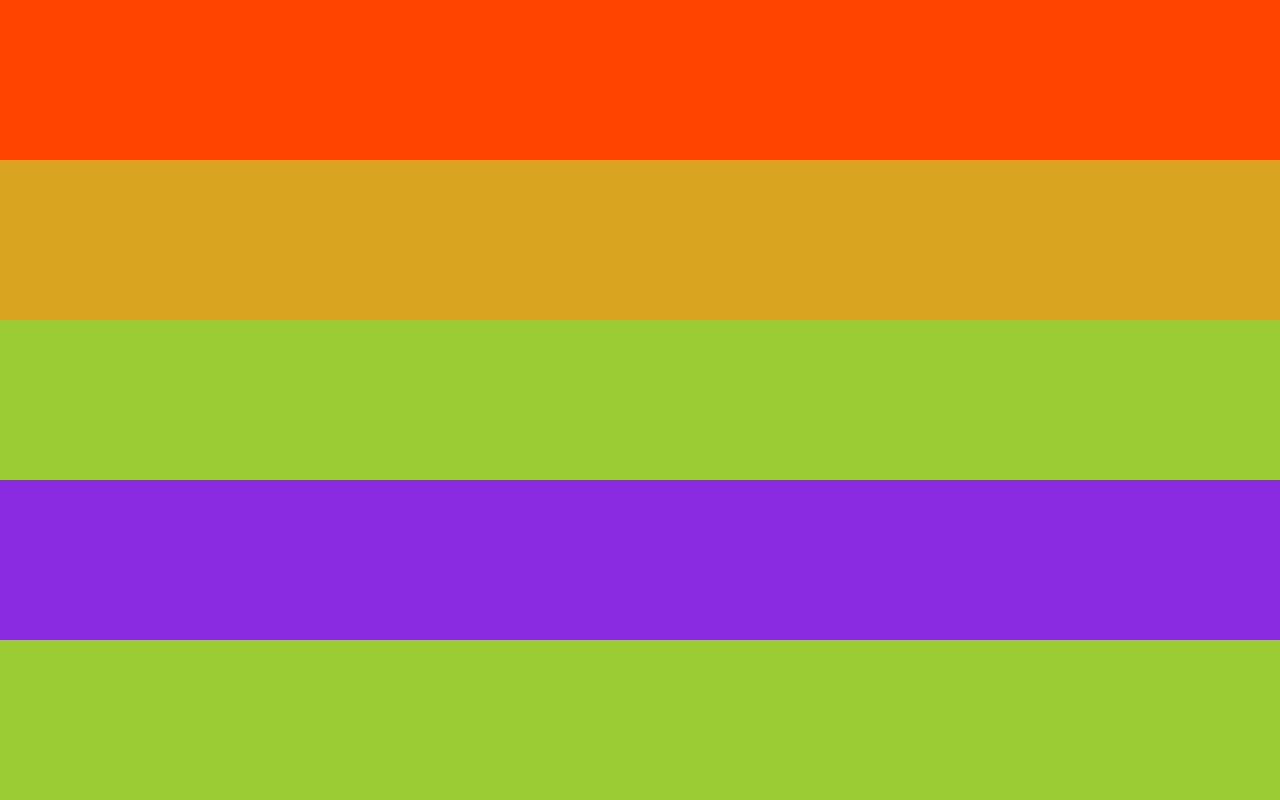
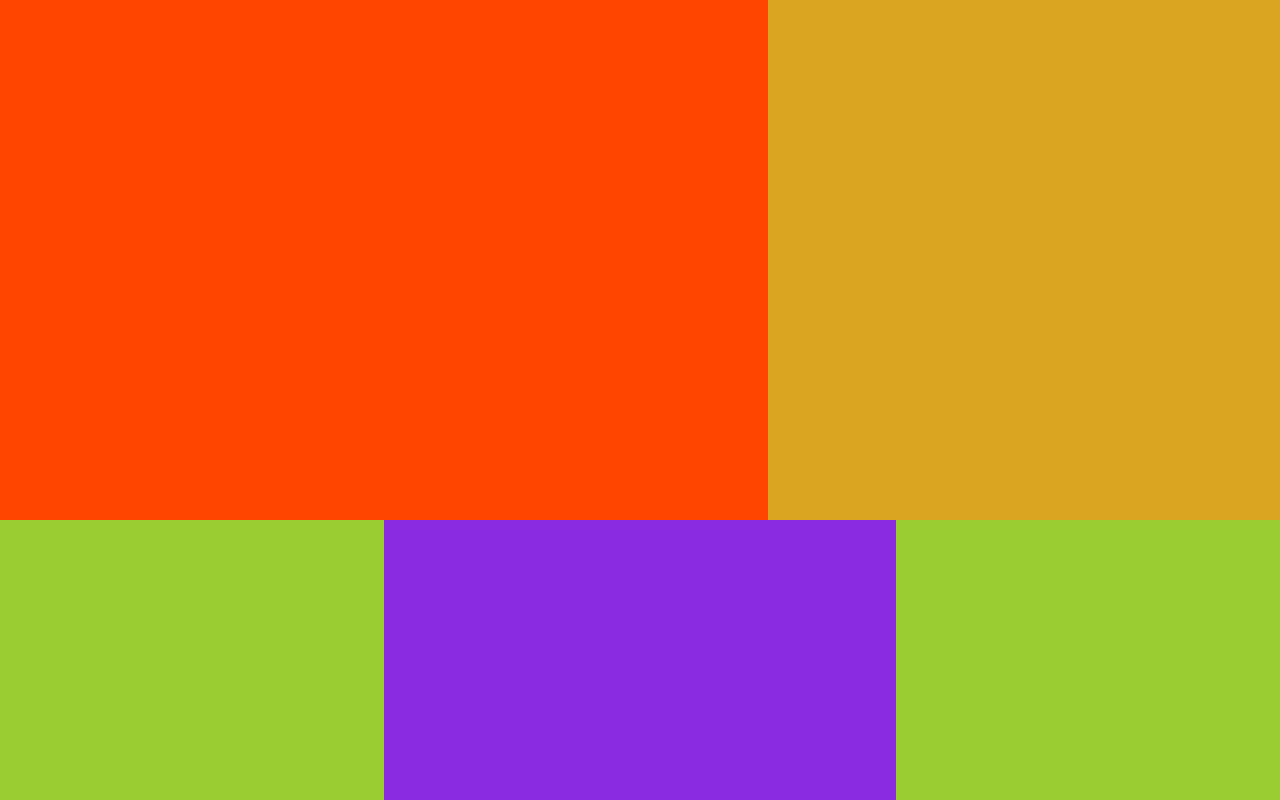
Before and after one commit to shanoysinc/HomeView, a website: page index.html in a window 1280 px wide. Drawn offline with Linux system fonts and the light colour scheme.

Commit message:
create the grid of the page

```diff
--- a/index.html
+++ b/index.html
@@ -18,9 +18,9 @@
 
       </header>
       <main class="content__main"></main>
-      <section class="content__product"></section>
+      <section class="content__product-1"></section>
       <section class="content__about"></section>
-      <section class="content__product"></section>
+      <section class="content__product-2"></section>
     </div>
   </div>
   <!-- Home
--- a/scss/layout/_grid.scss
+++ b/scss/layout/_grid.scss
@@ -1,18 +1,60 @@
 .content {
-	display: grid;
+	display: flex;
 	height: 100vh;
 	width: 100%;
-
+	flex-wrap: wrap;
 	&__header {
 		background-color: orangered;
+		width: 60%;
+		height: 65%;
 	}
 	&__main {
 		background-color: goldenrod;
+		width: 40%;
+		height: 65%;
 	}
-	&__product {
+	&__product-1 {
 		background-color: yellowgreen;
+		height: 35%;
+		width: 30%;
 	}
 	&__about {
 		background-color: blueviolet;
+		height: 35%;
+		width: 40%;
+	}
+	&__product-2 {
+		background-color: yellowgreen;
+		height: 35%;
+		width: 30%;
 	}
 }
+
+// grid-template-columns: repeat(6, 1fr);
+// 	grid-template-rows: repeat(5, 1fr);
+
+// 	&__header {
+// 		background-color: orangered;
+// 		grid-column: 1/4;
+// 		grid-row: 1/4;
+// 	}
+// 	&__main {
+// 		background-color: goldenrod;
+// 		grid-column: 4/7;
+// 		grid-row: 1/4;
+// 	}
+// 	&__product-1 {
+// 		background-color: yellowgreen;
+// 		grid-column: 1/3;
+// 		grid-row: 4/7;
+// 	}
+// 	&__about {
+// 		background-color: blueviolet;
+// 		grid-column: 3/5;
+// 		grid-row: 4/7;
+// 	}
+// 	&__product-2 {
+// 		background-color: yellowgreen;
+// 		grid-column: 5/7;
+// 		grid-row: 4/7;
+// 	}
```
Also changed, not shown: style/main.css.
